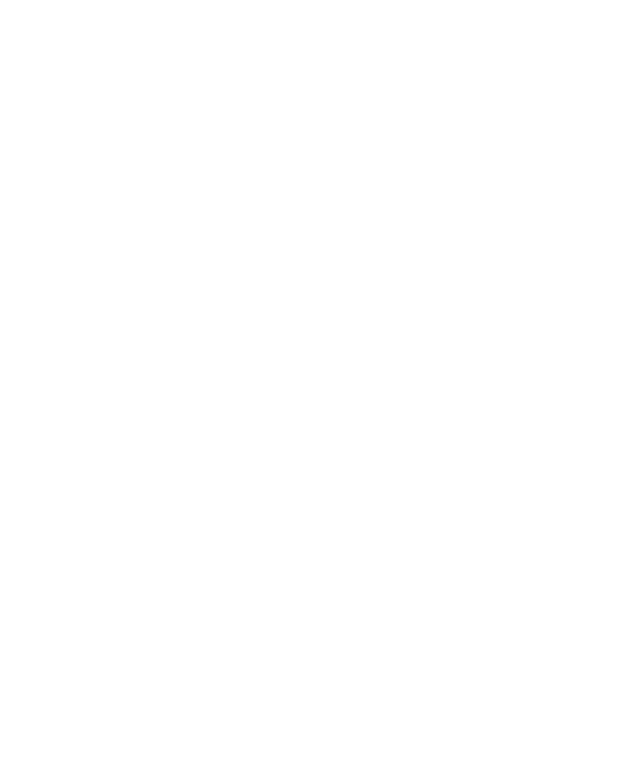
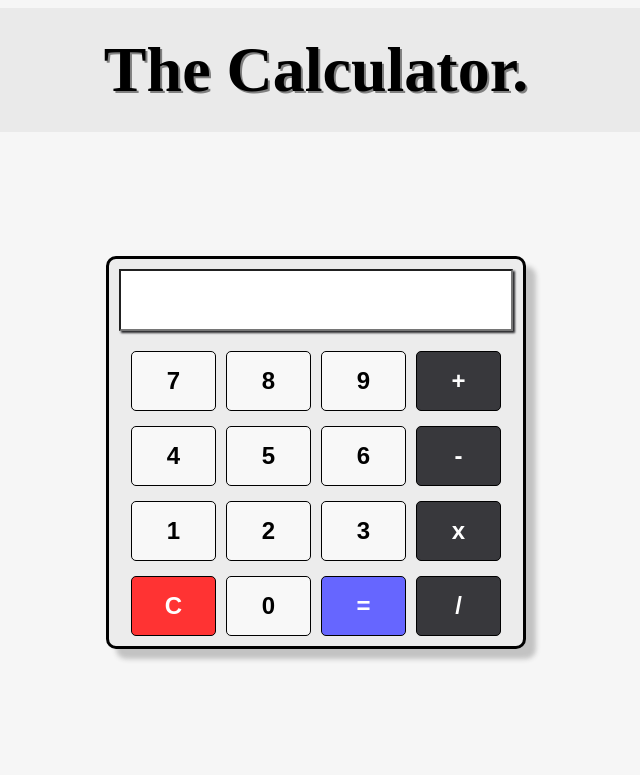
Before and after one commit to Molten57/CSS481-Homework-3, a plain HTML site: page index.html in a window 1280 px wide. Shown: the whole page, without its empty margins (324-964 px from the left). Drawn offline with Linux system fonts and the light colour scheme.

Commit message:
Added calculator

```diff
--- a/index.html
+++ b/index.html
@@ -1,9 +1,46 @@
 <!DOCTYPE html>
   <html lang="en">
+
   <head>
-      <title>Title</title>
+      <title>The Calculator</title>
+      <link rel="stylesheet" href="styles.css">
+      <script src="script.js"></script>
   </head>
+
   <body>
+    <h1>The Calculator.</h1>
 
+    <div class="center">
+        <div class="calculator-container">
+            <label for="display"></label>
+            <input type="text" id="display" readonly>
+
+            <div class="button-container">
+                <!-- 1st row -->
+                <button type="button" class="number">7</button>
+                <button type="button" class="number">8</button>
+                <button type="button" class="number">9</button>
+                <button type="button" class="operator">+</button>
+
+                <!-- 2nd row -->
+                <button type="button" class="number">4</button>
+                <button type="button" class="number">5</button>
+                <button type="button" class="number">6</button>
+                <button type="button" class="operator">-</button>
+
+                <!-- 3rd row -->
+                <button type="button" class="number">1</button>
+                <button type="button" class="number">2</button>
+                <button type="button" class="number">3</button>
+                <button type="button" class="operator">x</button>
+
+                <!-- 4th row -->
+                <button type="button" id="clear" onclick="clearDisplay()">C</button>
+                <button type="button" class="number">0</button>
+                <button type="button" id="evaluate" onclick="evaluateExpression()">=</button>
+                <button type="button" class="operator">/</button>
+            </div>
+        </div>
+    </div>
   </body>
 </html>
--- /dev/null
+++ b/script.js
@@ -0,0 +1,56 @@
+const operators = ['+', '-', '*', '/'];
+
+window.onload = () => {
+    const numberButtons = document.querySelectorAll(".number");
+    const operatorButtons = document.querySelectorAll(".operator");
+
+    numberButtons.forEach(button => {
+        button.addEventListener("click", () => addNumber(button));
+    });
+
+    operatorButtons.forEach(button => {
+        button.addEventListener("click", () => addOperator(button));
+    })
+}
+
+function addNumber(button) {
+    let number = button.textContent;
+    document.querySelector("#display").value += number;
+}
+
+function clearDisplay() {
+    document.querySelector("#display").value = "";
+}
+
+function addOperator(button) {
+    let operator = button.textContent;
+    let display = document.querySelector("#display")
+    let expression = display.value;
+    let lastInput = expression[expression.length - 1];
+
+    if (expression === "") {
+        return;
+    }
+
+    if (operator === "x") {
+        operator = "*";
+    }
+
+    if (operators.includes(lastInput)) {
+        expression = expression.substring(0, expression.length - 1) + operator;
+    } else {
+        expression += operator;
+    }
+
+    display.value = expression;
+}
+
+function evaluateExpression() {
+    let display = document.querySelector("#display")
+    let expression = display.value;
+    let evaluated = eval(expression);
+
+    if (evaluated !== undefined) {
+        display.value = eval(expression);
+    }
+}
--- /dev/null
+++ b/styles.css
@@ -0,0 +1,96 @@
+input {
+    padding: 15px 40px;
+    margin-bottom: 5px;
+    box-shadow: 2px 2px 2px #28282B;
+    text-align: right;
+    font-size: 24px;
+}
+
+h1 {
+    font-size: 64px;
+    text-shadow: 2px 2px gray;
+    text-align: center;
+    background-color: #eaeaea;
+    margin: 0;
+    padding-top: 25px;
+    padding-bottom: 25px;
+}
+
+body {
+    background-color: #f6f6f6;
+    padding-left: 10%;
+    padding-right: 10%;
+}
+
+/* Containers */
+.calculator-container {
+    display: flex;
+    flex-direction: column;
+    align-items: center;
+    max-width: 400px;
+    max-height: 380px;
+    padding: 10px;
+    border: 3px solid black;
+    border-radius: 10px;
+    background-color: #ececec;
+    box-shadow: 10px 10px 5px #c3c3c3;
+}
+
+.button-container {
+    display: grid;
+    margin-top: 15px;
+    grid-template-columns: repeat(4, 1fr);
+    gap: 10px;
+    row-gap: 15px;
+}
+
+.center {
+    display: flex;
+    justify-content: center;
+    align-items: center;
+    height: 80vh;
+}
+
+/* Button styling */
+button {
+    width: 85px;
+    height: 60px;
+    background-color: #f8f8f8;
+    border: 1px solid black;
+    border-radius: 5px;
+    font-size: 24px;
+    font-weight: bold;
+}
+
+button:active {
+    background-color: #cccccc;
+}
+
+button.operator {
+    color: white;
+    background-color: #38383c;
+}
+
+button.operator:active {
+    background-color: #28282B;
+}
+
+button#evaluate {
+    color: white;
+    background-color: #6666ff;
+}
+
+button#evaluate:active {
+    color: white;
+    background-color: #3333ff;
+}
+
+button#clear {
+    color: white;
+    background-color: #ff3333;
+}
+
+button#clear:active {
+    color: white;
+    background-color: #ff0000;
+}
```
